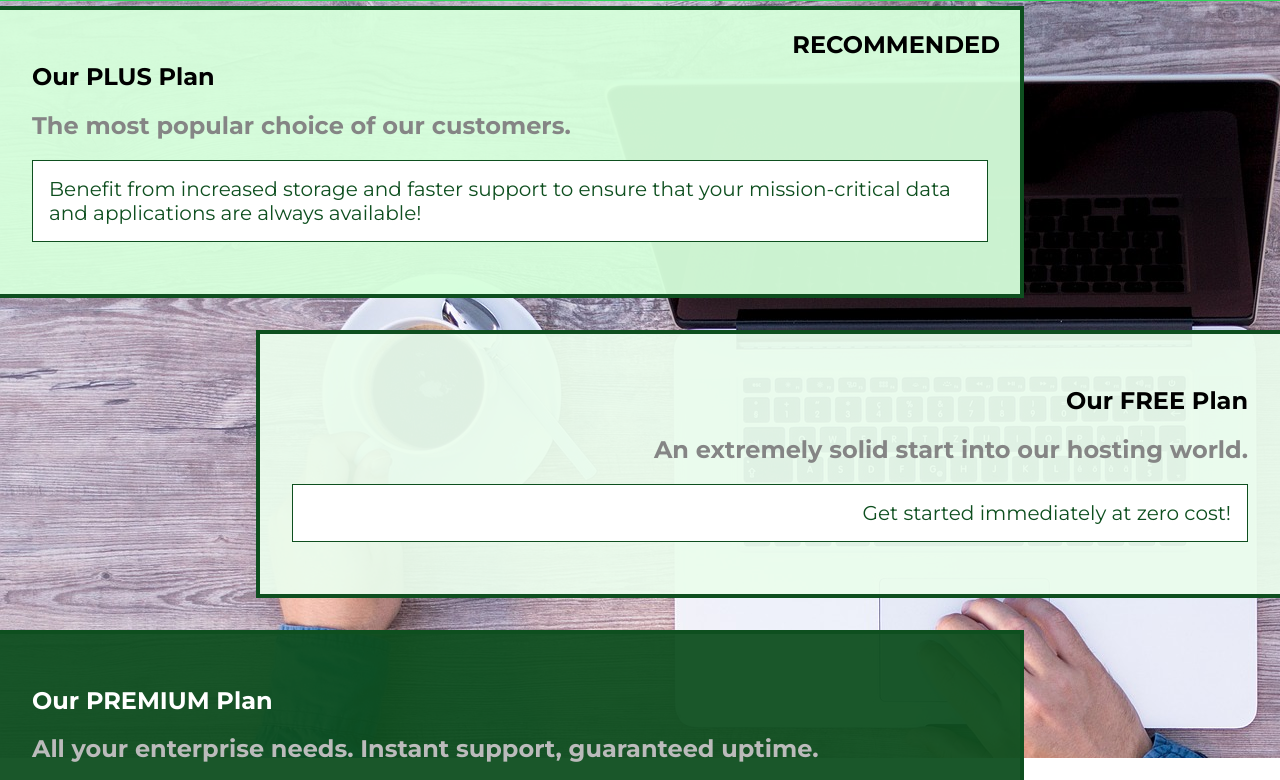
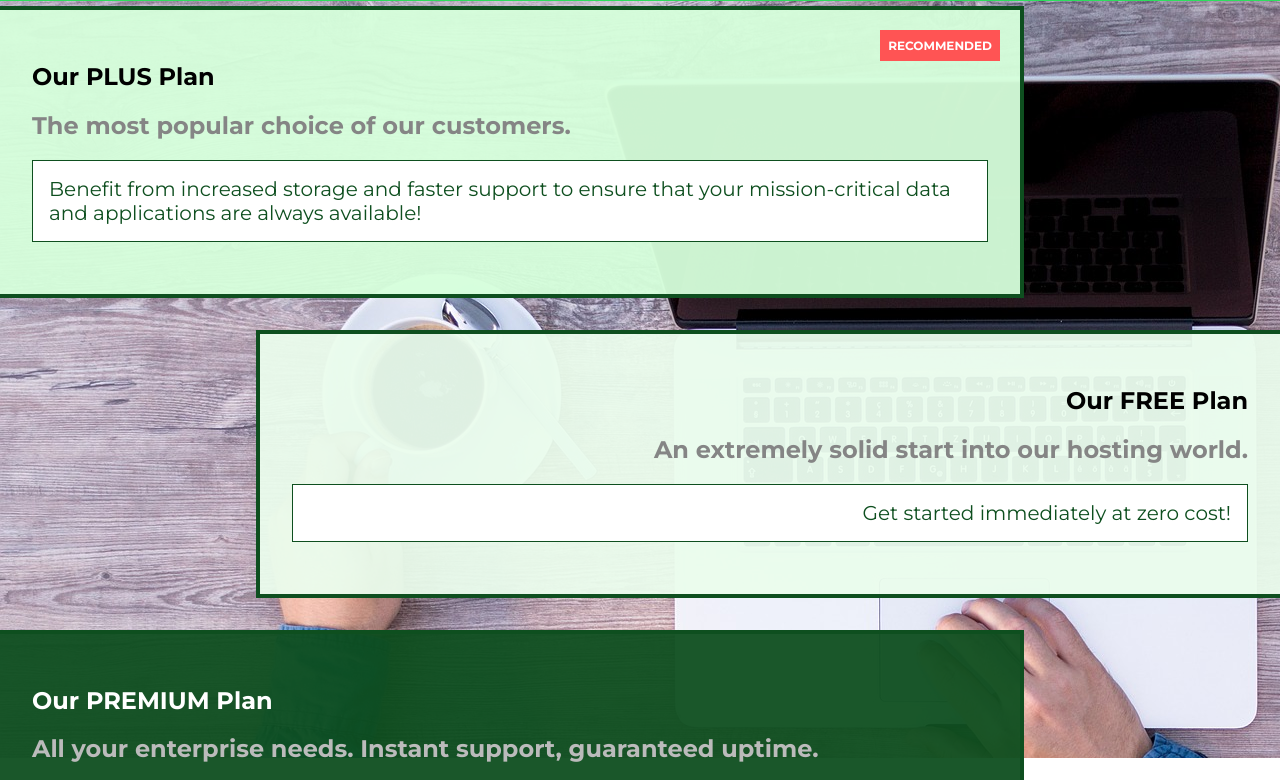
Before and after one commit to himeylo/csscourse, a plain HTML site: page packages/index.html in a window 1280 px wide. Shown: the part 42-822 px from the top of the page. Drawn offline with Linux system fonts and the light colour scheme.

Commit message:
styled badge with absolute and relative positioning

```diff
--- a/packages/packages.css
+++ b/packages/packages.css
@@ -36,6 +36,10 @@ main {
 	top: 0;
 	right: 0;
 	margin: 20px;
+	font-size: 12px;
+	color: white;
+	background: #ff5454;
+	padding: 8px;
 }
 
 .package__tagline {
--- a/shared.css
+++ b/shared.css
@@ -14,6 +14,7 @@ body {
     left: 0;
     background: #2ddf5c;
     padding: 8px 16px;
+    z-index: 1;
 }
 
 .main-header > div {
```
